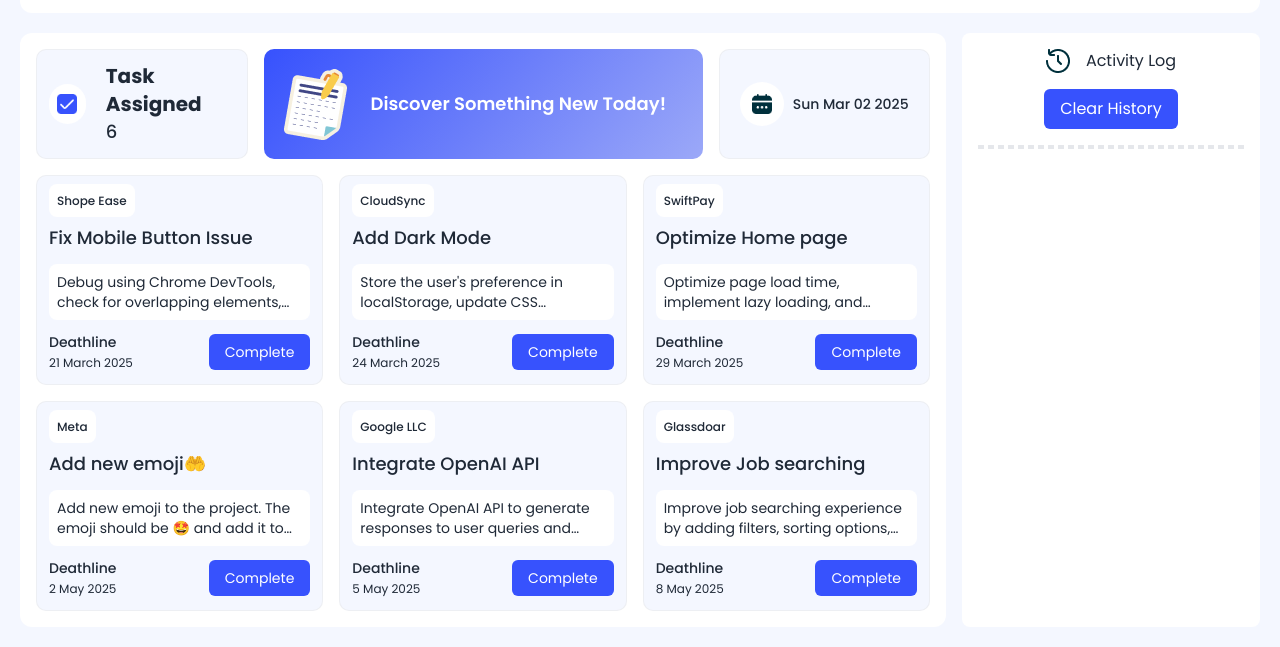
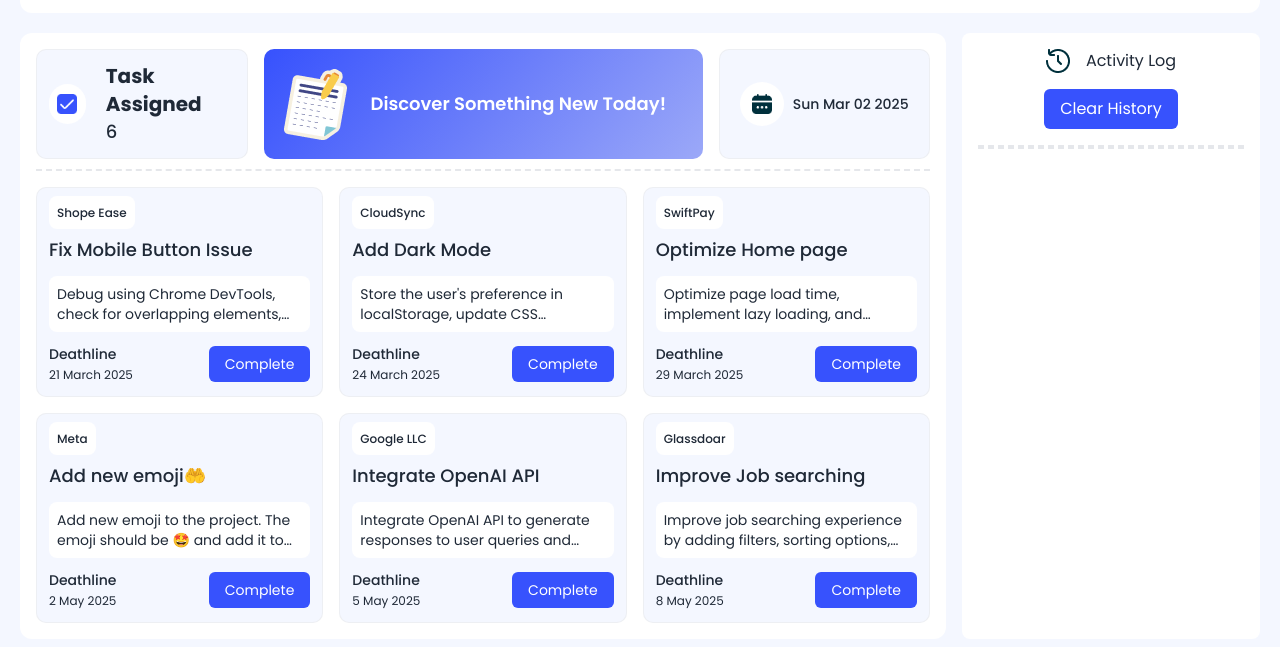
Before and after one commit to abuhanifsagor/Task-Board, a plain HTML site: page index.html in a window 1280 px wide. Shown: the part 95-742 px from the top of the page. Drawn offline with nearby package versions, Linux system fonts and the light colour scheme.

Commit message:
Update index.html

```diff
--- a/index.html
+++ b/index.html
@@ -68,6 +68,10 @@ html {
   pointer-events: none;
   background: #c2c2c2 !important;
 }
+      .navgationLeft {
+        padding-bottom:10px;
+        border-bottom: 2px dashed #E5E7EB;
+      }
     </style>
   </head>
 
```
